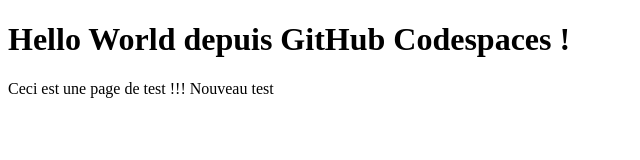
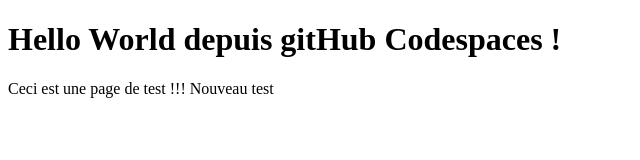
Before and after one commit to Denis-lab-911/hello-web, a website: page index.html in a window 1280 px wide. Shown: the whole page, without its empty margins (0-640 px from the left). Drawn offline with Linux system fonts and the light colour scheme.

Commit message:
Update index.html

```diff
--- a/index.html
+++ b/index.html
@@ -5,7 +5,7 @@
     <title>Hello World</title>
   </head>
   <body>
-    <h1>Hello World depuis GitHub Codespaces !</h1>
+    <h1>Hello World depuis gitHub Codespaces !</h1>
     Ceci est une page de test !!! Nouveau test
   </body>
 </html>
```
